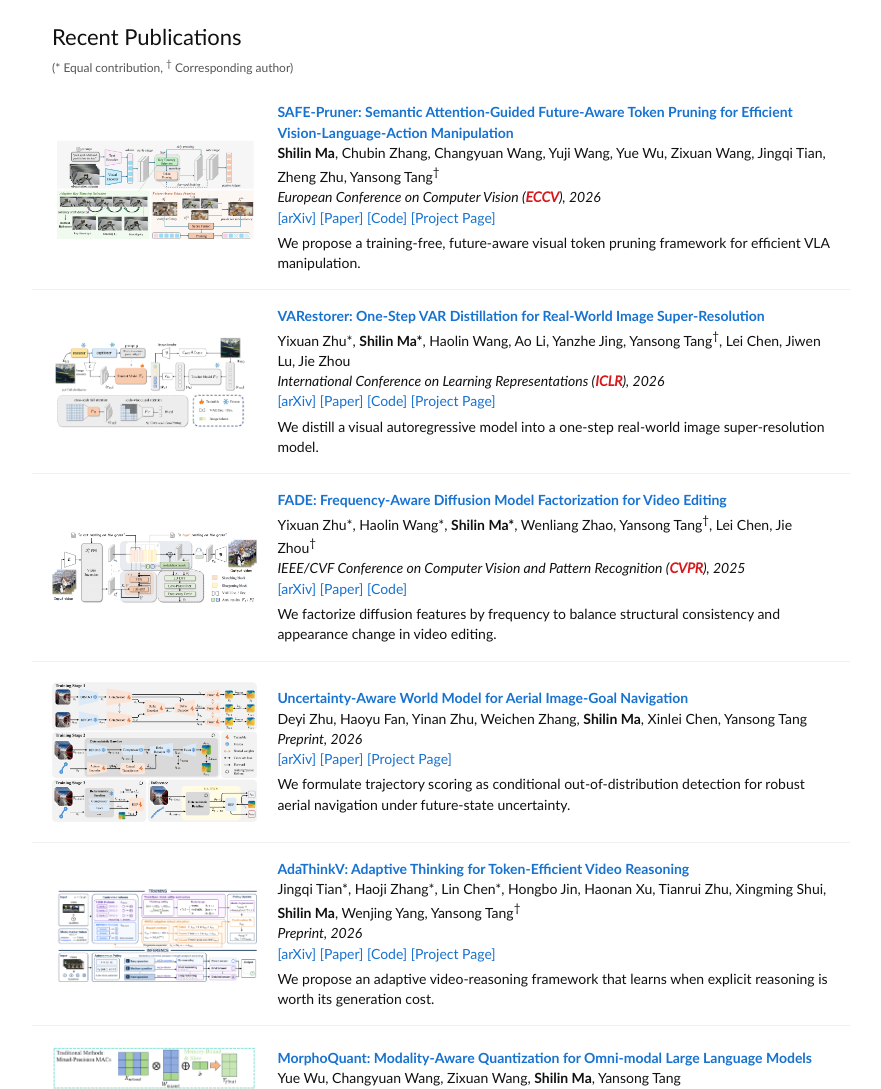
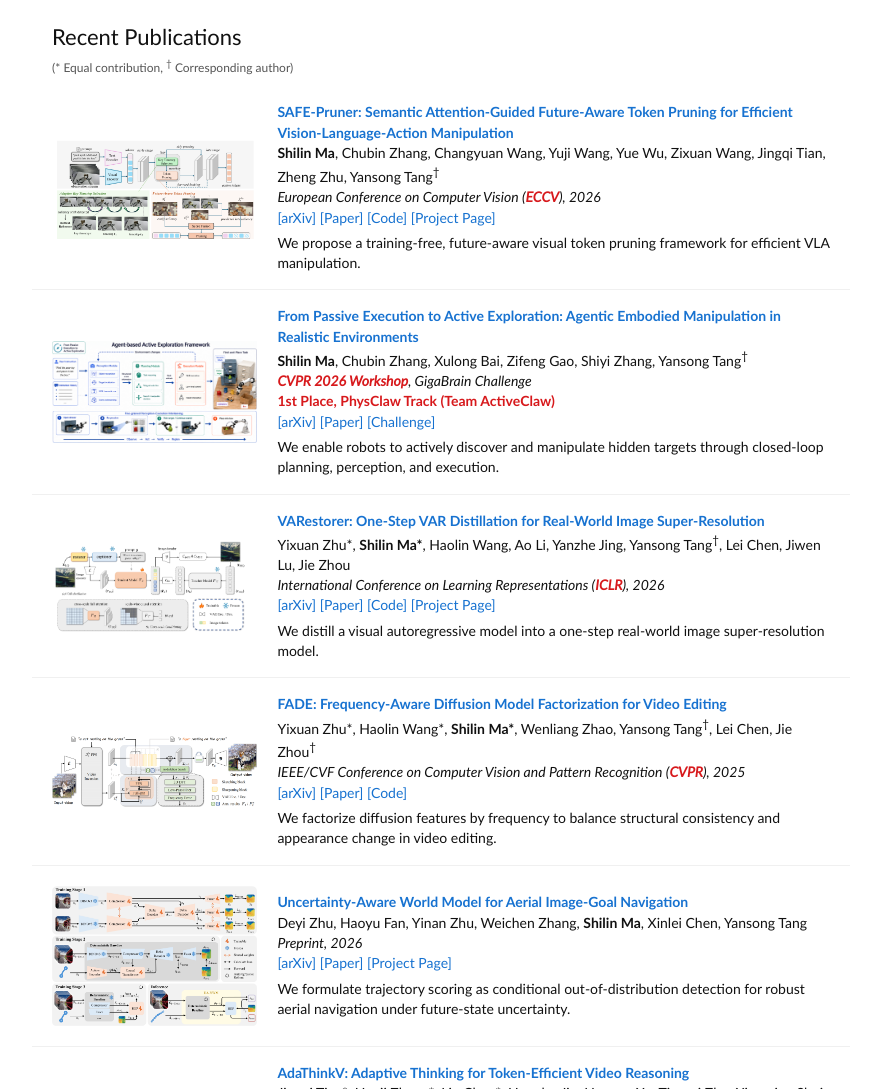
Before and after one commit to msssl/msssl.github.io, a plain HTML site: page index.html in a window 1280 px wide. Shown: the part 744-1833 px from the top of the page, without its empty margins (199-1080 px from the left). Drawn offline with Linux system fonts and the light colour scheme.

Commit message:
Add active exploration paper and GigaBrain challenge award

```diff
--- a/index.html
+++ b/index.html
@@ -169,6 +169,27 @@
 
               <tr>
                 <td class="entry-image publication-image">
+                  <a href="https://arxiv.org/abs/2609.29091"><img class="wide-figure" src="images/active-exploration.png" alt="Active exploration framework integrating planning, perception, and execution"></a>
+                </td>
+                <td class="entry-content publication-content">
+                  <a href="https://arxiv.org/abs/2609.29091"><span class="paper-title">From Passive Execution to Active Exploration: Agentic Embodied Manipulation in Realistic Environments</span></a>
+                  <br>
+                  <strong>Shilin Ma</strong>, Chubin Zhang, Xulong Bai, Zifeng Gao, Shiyi Zhang,
+                  Yansong Tang<sup>&dagger;</sup>
+                  <br>
+                  <em><strong class="venue">CVPR 2026 Workshop</strong>, GigaBrain Challenge</em>
+                  <br>
+                  <strong class="venue">1st Place, PhysClaw Track (Team ActiveClaw)</strong>
+                  <br>
+                  <a href="https://arxiv.org/abs/2609.29091">[arXiv]</a>
+                  <a href="https://arxiv.org/pdf/2609.29091">[Paper]</a>
+                  <a href="https://gigaai-research.github.io/GigaBrain-Challenge-2026/">[Challenge]</a>
+                  <p>We enable robots to actively discover and manipulate hidden targets through closed-loop planning, perception, and execution.</p>
+                </td>
+              </tr>
+
+              <tr>
+                <td class="entry-image publication-image">
                   <a href="https://eternalevan.github.io/VARestorer-proj/"><img class="wide-figure" src="images/varestorer.png" alt="VARestorer pipeline"></a>
                 </td>
                 <td class="entry-content publication-content">
```
Also changed, not shown: images/active-exploration.png (added).
